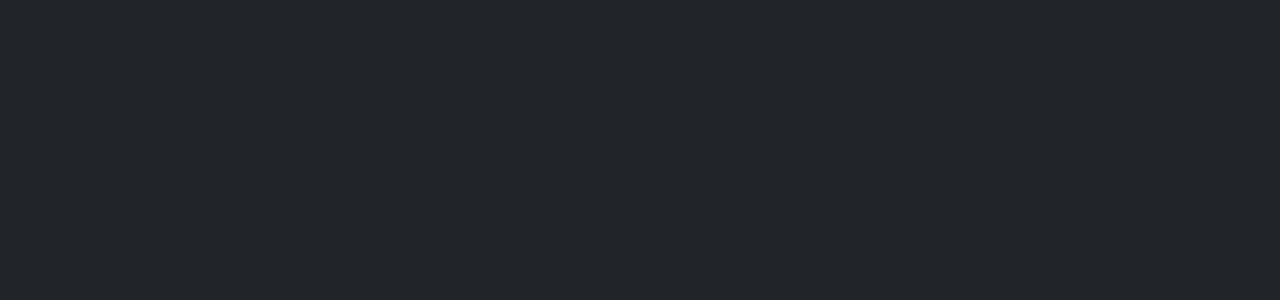
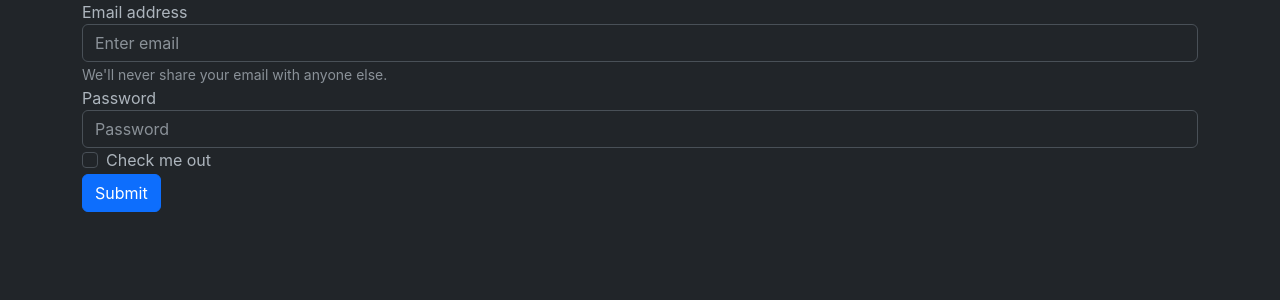
Before and after one commit to VishistB/mern-gofood, a React (Create React App) app in the folder client/: page /login in a window 1280 px wide. Shown: the top 300 px of the page. Built offline with nearby package versions, Linux system fonts and the light colour scheme.

Commit message:
added login form

```diff
--- a/client/src/components/Card.js
+++ b/client/src/components/Card.js
@@ -7,7 +7,7 @@ function Card() {
                 className="card mt-3"
                 style={{ width: "18rem", maxHeight: "360px" }}
             >
-                <img className="card-img-top" src="..." alt="Card image cap" />
+                <img className="card-img-top" src="https://source.unsplash.com/random/10×10/?burger" alt="Card image cap" />
                 <div className="card-body">
                     <h5 className="card-title">Card title</h5>
                     <p className="card-text">Some import Text here</p>
--- a/client/src/components/Carousel.js
+++ b/client/src/components/Carousel.js
@@ -2,8 +2,9 @@ import React from "react";
 
 function Carousel() {
     return (
-        <div className="d-block w-100" style={{"background":"url('https://source.unsplash.com/random/100×100/?burger')", "background-size":"cover", "height":"70vh", "filter": "brightness(50%)"}}>
-            <form className="form-inline" style={{"margin":"auto 0"}}>
+        <div className="d-flex w-100" style={{"background":"url('https://source.unsplash.com/random/100×100/?burger')", "background-size":"cover", "height":"50vh", "filter": "brightness(50%)"}}>
+            <div className="container w-80" style={{"margin":"auto"}}>
+            <form className="form-inline">
               <div style={{"display":"flex"}}>
                 <input
                     className="form-control w-80 mr-sm-2"
@@ -19,13 +20,7 @@ function Carousel() {
                 </button>
                 </div>
             </form>
-
-            {/* <img
-                className="d-block w-100"
-                src="https://source.unsplash.com/random/100×700/?burger"
-                alt="First slide"
-                style={{ filter: "brightness(50%)" }}
-            /> */}
+            </div>
 
         </div>
     );
--- a/client/src/screens/Home.js
+++ b/client/src/screens/Home.js
@@ -15,6 +15,8 @@ function Home() {
             </div>
             <div>
                 <Card/>
+                <Card/>
+                <Card/>
             </div>
             <div>
                 <Footer />
--- a/client/src/screens/Login.js
+++ b/client/src/screens/Login.js
@@ -1,9 +1,47 @@
-import React from 'react'
+import React from "react";
 
 function Login() {
     return (
-        <div></div>
-    )
+        <div className="container">
+            <form>
+                <div className="form-group">
+                    <label for="exampleInputEmail1">Email address</label>
+                    <input
+                        type="email"
+                        className="form-control"
+                        id="exampleInputEmail1"
+                        aria-describedby="emailHelp"
+                        placeholder="Enter email"
+                    />
+                    <small id="emailHelp" className="form-text text-muted">
+                        We'll never share your email with anyone else.
+                    </small>
+                </div>
+                <div className="form-group">
+                    <label for="exampleInputPassword1">Password</label>
+                    <input
+                        type="password"
+                        className="form-control"
+                        id="exampleInputPassword1"
+                        placeholder="Password"
+                    />
+                </div>
+                <div className="form-group form-check">
+                    <input
+                        type="checkbox"
+                        className="form-check-input"
+                        id="exampleCheck1"
+                    />
+                    <label className="form-check-label" for="exampleCheck1">
+                        Check me out
+                    </label>
+                </div>
+                <button type="submit" className="btn btn-primary">
+                    Submit
+                </button>
+            </form>
+        </div>
+    );
 }
 
-export default Login
+export default Login;
```
Also changed, not shown: 1 other file (tests, documents, lock files or other folders).
